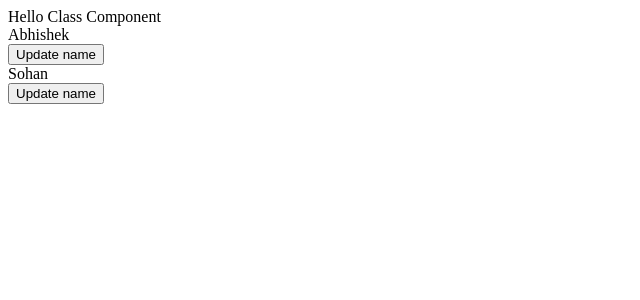
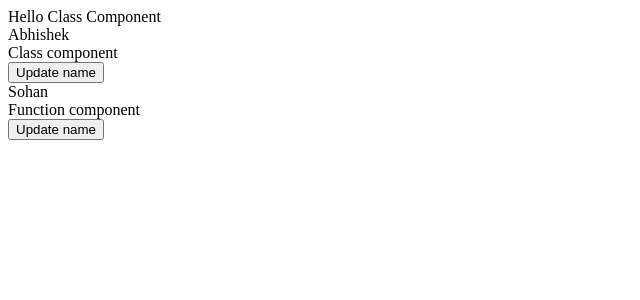
Before and after one commit to abhishekk-raj/BookStore, a React (Create React App) app: page / in a window 1280 px wide. Shown: the top 300 px of the page, without its empty margins (0-640 px from the left). Built offline with nearby package versions, Linux system fonts and the light colour scheme.

Commit message:
Props demo

```diff
--- a/src/App.tsx
+++ b/src/App.tsx
@@ -6,8 +6,8 @@ import { DemoFunction } from "./DemoFunction";
 function App() {
   return (
     <div>
-      <DemoClass />
-      <DemoFunction />
+      <DemoClass compName="Class component" />
+      <DemoFunction compName="Function component" />
     </div>
   );
 }
--- a/src/DemoClass.tsx
+++ b/src/DemoClass.tsx
@@ -1,6 +1,8 @@
 import React, { Component } from "react";
 
-interface IProps {}
+interface IProps {
+  compName: string;
+}
 interface IState {
   name: string;
   deg: string;
@@ -25,6 +27,7 @@ export class DemoClass extends Component<IProps, IState> {
       <div>
         <div>Hello Class Component</div>
         <div>{this.state.name}</div>
+        <div>{this.props.compName}</div>
         <button onClick={this.onUpdateNameButtonClick}>Update name</button>
       </div>
     );
--- a/src/DemoFunction.jsx
+++ b/src/DemoFunction.tsx
@@ -1,7 +1,12 @@
 import React, { useState } from "react";
 
-export const DemoFunction = () => {
+interface IProps {
+  compName: string;
+}
+
+export const DemoFunction = (props: IProps) => {
   const [name, setName] = useState("Sohan");
+  const [deg, setDeg] = useState("SE");
 
   const onUpdateNameButtonClick = () => {
     setName("Rahul");
@@ -10,6 +15,7 @@ export const DemoFunction = () => {
   return (
     <div>
       <div>{name}</div>
+      <div>{props.compName}</div>
       <button onClick={onUpdateNameButtonClick}>Update name</button>
     </div>
   );
```
